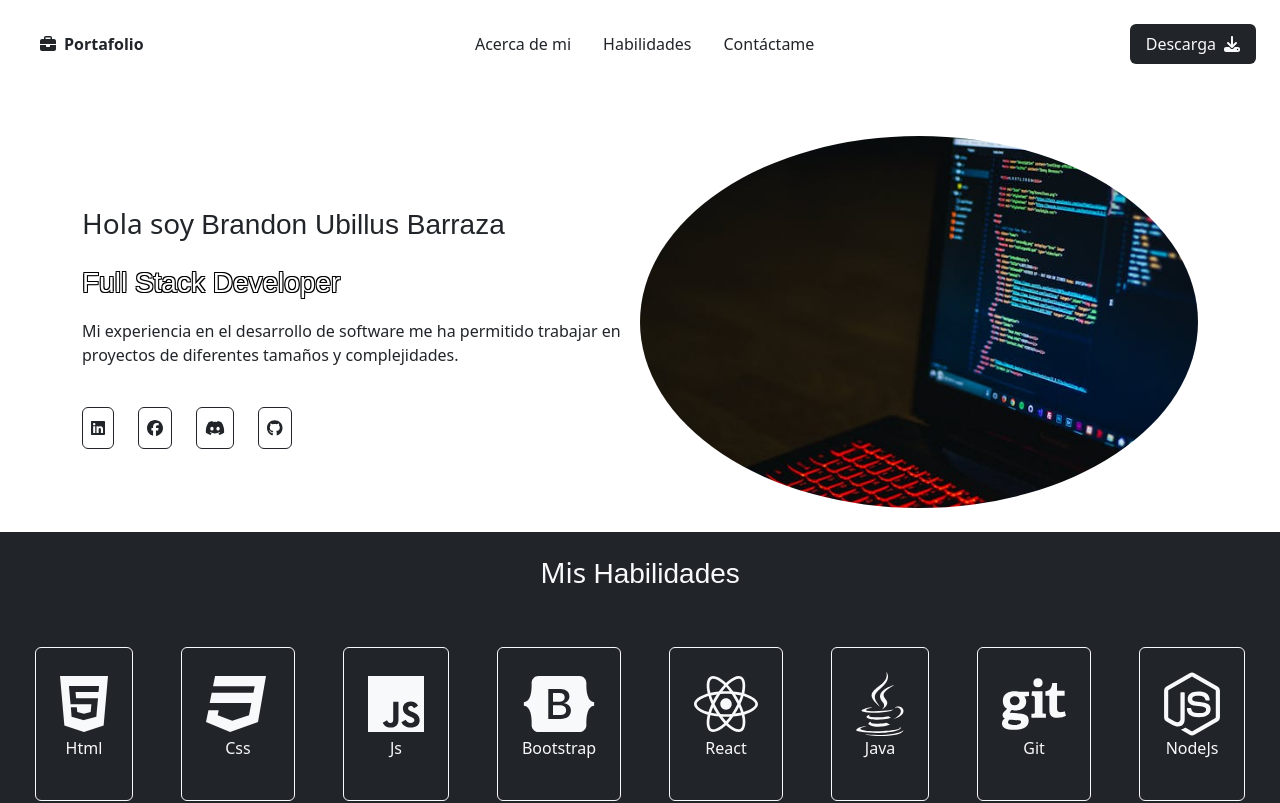
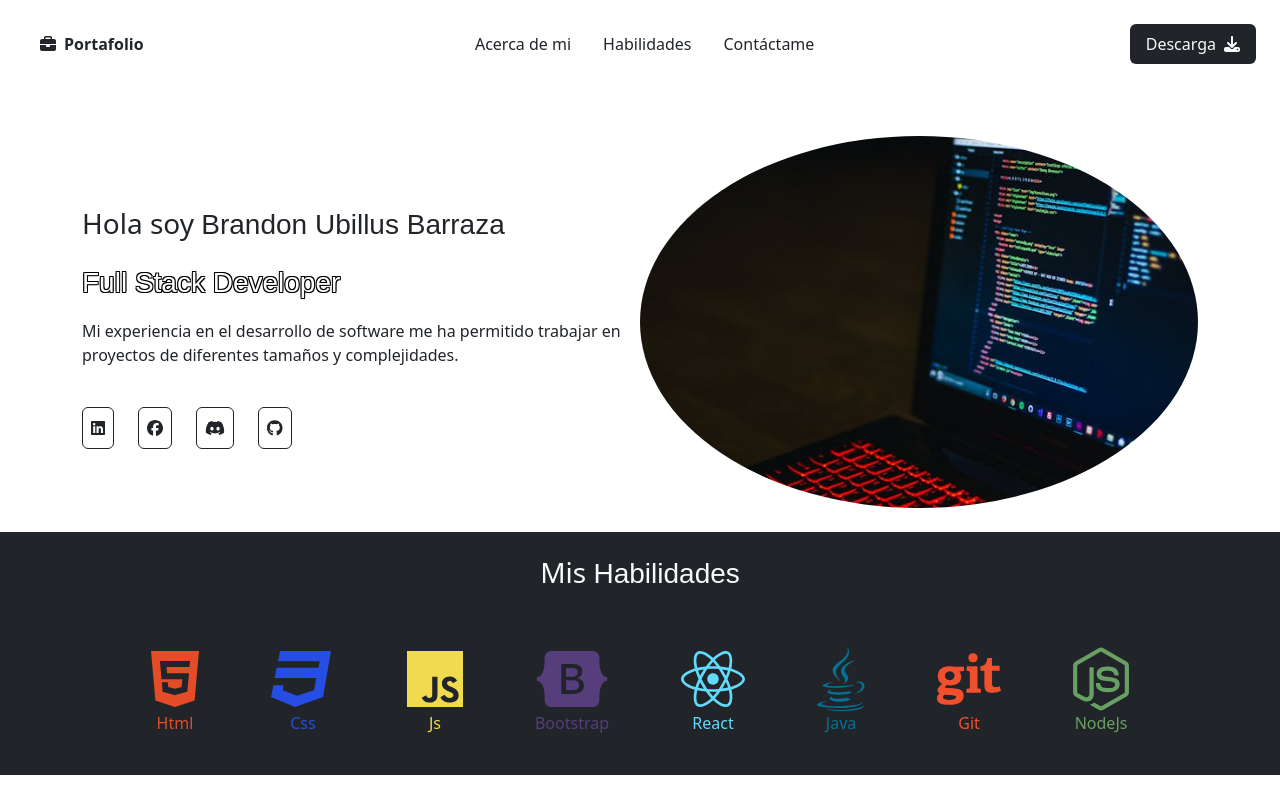
Before and after one commit to Brandon-code96/portafolio, a React (Vite) app: page / in a window 1280 px wide. Shown: the top 803 px of the page. Built offline with nearby package versions, Linux system fonts and the light colour scheme; a web font is replaced by a local one.

Commit message:
chore: Actualizar importaciones de Icon y añadir animaciones

```diff
--- a/src/components/Footer.jsx
+++ b/src/components/Footer.jsx
@@ -1,16 +1,15 @@
-import { faBootstrap, faReact} from "@fortawesome/free-brands-svg-icons";
-
-import Icon from "./Icon"
+import Icon from "./icons/Icon";
+import { mySkills } from "./icons/skills"
 
 const icons = {
-    react: <Icon icon={faReact}/>,
-    bootstrap: <Icon icon={faBootstrap}/>,
+  react:      <Icon icon={mySkills.react.icon} color={mySkills.react.color}/>,
+  bootstrap:  <Icon icon={mySkills.bootstrap.icon} color={mySkills.bootstrap.color}/>
 }
 
 function Footer ()  {
   return (
     <footer className="bg-dark container mw-100 text-light d-flex justify-content-around p-4">
-        <h3>Echo con {icons.react} y {icons.bootstrap}</h3>
+        <h3>Hecho con {icons.react} y {icons.bootstrap}</h3>
         <p>© 2024 - Brandon Ubillus</p>
     </footer>
   )
--- a/src/components/Form.jsx
+++ b/src/components/Form.jsx
@@ -1,16 +1,8 @@
-import { faFacebook, faLinkedin, faDiscord, faGithub} from "@fortawesome/free-brands-svg-icons";
-import Icon from "./Icon"
-
-const socialLinks = {
-  linkedin: <Icon icon={faLinkedin} url={'https://www.linkedin.com'}/>,
-  facebook: <Icon icon={faFacebook}/>,
-  discord: <Icon icon={faDiscord}/>,
-  gitHub: <Icon icon={faGithub}/>
-}
-const keys = Object.keys(socialLinks);
-
+import Icon from "./icons/Icon";
+import { socialLinks } from "./icons/socialLinks";
 
 function Form() {
+  const socialKeys = Object.keys(socialLinks);
   return (
     <section id="contact" className="contact my-5">
       <div className="container w-75">
@@ -32,10 +24,10 @@ function Form() {
             <div className="d-flex justify-content-between">
               <button type="submit" className="btn btn-dark">Contáctame</button>
 
-              {keys.map((key) => (
-                <a key={key} href={socialLinks[key].props.url || '#'}
+              {socialKeys.map((key) => (
+                <a key={key} href={socialLinks[key].url}
                 className="text-dark border border-dark p-2 rounded">
-                  {socialLinks[key]}
+                  <Icon icon={socialLinks[key].icon}/>
                 </a>
               ))}
 
--- a/src/components/NavBar.jsx
+++ b/src/components/NavBar.jsx
@@ -1,6 +1,6 @@
 import 'bootstrap/dist/css/bootstrap.min.css';
 import { faBriefcase, faDownload } from '@fortawesome/free-solid-svg-icons';
-import Icon from './Icon';
+import Icon from './icons/Icon';
 
 
 function NavBar() {
--- a/src/components/Proyects.jsx
+++ b/src/components/Proyects.jsx
@@ -1,5 +1,5 @@
 import { faLink } from "@fortawesome/free-solid-svg-icons"
-import Icon from "./Icon"
+import Icon from "./icons/Icon"
 
 const projects = [
   {
--- a/src/components/Section.jsx
+++ b/src/components/Section.jsx
@@ -1,16 +1,9 @@
-import { faFacebook, faLinkedin, faDiscord, faGithub} from "@fortawesome/free-brands-svg-icons";
-import Icon from "./Icon"
 import Image from '../assets/images/programando.jpg'
+import Icon from './icons/Icon';
+import { socialLinks } from './icons/socialLinks';
 
-const Section = () => {
-
-  const socialLinks = {
-    linkedin: <Icon icon={faLinkedin} url={'https://www.linkedin.com'}/>,
-    facebook: <Icon icon={faFacebook}/>,
-    discord: <Icon icon={faDiscord}/>,
-    gitHub: <Icon icon={faGithub}/>
-  }
-  const keys = Object.keys(socialLinks);
+function Section() {
+  const linkKeys = Object.keys(socialLinks);
 
   return (
     <main className="container d-flex align-items-center pt-4">
@@ -24,10 +17,13 @@ const Section = () => {
           </p>
         </div>
         <div className="mt-4 d-flex">
-          {keys.map((key) => (
-            <a key={key} href={socialLinks[key].props.url || '#'}
-            className="text-dark border border-dark p-2 me-4 rounded">
-              {socialLinks[key]}
+          {linkKeys.map((key) => (
+            <a
+              key={key}
+              href={socialLinks[key].url}
+              target='_blank'
+              className="text-dark border border-dark p-2 me-4 rounded">
+              <Icon icon={socialLinks[key].icon}/>
             </a>
           ))}
         </div>
@@ -35,8 +31,6 @@ const Section = () => {
       <img src={Image} alt="Hombre programando" className="rounded-circle w-50"/>
     </main>
   )
-
-
 }
 
 export default Section
--- a/src/components/Skills.jsx
+++ b/src/components/Skills.jsx
@@ -1,28 +1,34 @@
-import { faHtml5, faCss3, faJs, faBootstrap, faReact, faJava, faGit, faNodeJs} from "@fortawesome/free-brands-svg-icons";
+import { useState } from "react";
 
-import Icon from "./Icon"
+import Icon from "./icons/Icon"
+import { mySkills } from "./icons/skills";
 
-const Skills = () => {
+function Skills() {
 
-  const mySkills = {
-    html : <Icon icon={faHtml5} size='4x' />,
-    css : <Icon icon={faCss3} size='4x'/>,
-    js : <Icon icon={faJs} size='4x' />,
-    bootstrap : <Icon icon={faBootstrap} size='4x' />,
-    react : <Icon icon={faReact} size='4x' />,
-    java : <Icon icon={faJava} size='4x' />,
-    git : <Icon icon={faGit} size='4x' />,
-    nodeJs : <Icon icon={faNodeJs} size='4x' />
-  }
+  const skillKeys = Object.keys(mySkills)
+
+  const [hoveredSkill, setHoveredSkill] = useState(null)
 
   return (
     <div className="container mt-4 bg-dark mw-100">
       <h3 className="text-center text-light py-4">Mis <span className="myName"> Habilidades </span></h3>
       <div className="row justify-content-center">
-        {Object.keys(mySkills).map((key)=> (
-          <div key={key} className="text-light col-auto d-flex flex-column align-items-center border border-light m-4 p-4 rounded">
-            {mySkills[key]}
-            <p>{key.charAt(0).toUpperCase() + key.slice(1)}</p>
+        {skillKeys.map((key)=> (
+          <div
+            key={key}
+            className="text-light col-auto d-flex flex-column align-items-center m-4"
+            onMouseEnter={()=> setHoveredSkill(key)}
+            onMouseLeave={()=> setHoveredSkill(null)}
+          >
+            <Icon
+              icon={mySkills[key].icon}
+              size='4x'
+              color={mySkills[key].color}
+              beat={hoveredSkill === key}
+            />
+            <p style={{color: mySkills[key].color}} >
+              {key.charAt(0).toUpperCase() + key.slice(1)}
+            </p>
           </div>
         ))}
       </div>
--- a/src/components/Icon.jsx
+++ b/src/components/icons/Icon.jsx
@@ -1,15 +1,16 @@
 import { FontAwesomeIcon } from '@fortawesome/react-fontawesome'
+
 import PropTypes from 'prop-types';
 
-function Icon ({ icon, url, size, color })  {
-  return <FontAwesomeIcon icon={icon} url={url} size={size} color={color} />
+function Icon ({ icon, url, size, color, beat })  {
+  return <FontAwesomeIcon icon={icon} url={url} size={size} color={color} beat={beat}  />
 }
-
 export default Icon;
 
 Icon.propTypes = {
     icon: PropTypes.object.isRequired,
     url: PropTypes.string,
     size: PropTypes.string,
-    color: PropTypes.string
+    color: PropTypes.string,
+    beat: PropTypes.bool
 };
--- /dev/null
+++ b/src/components/icons/skills.js
@@ -0,0 +1,12 @@
+import { faHtml5, faCss3, faJs, faBootstrap, faReact, faJava, faGit, faNodeJs} from "@fortawesome/free-brands-svg-icons";
+
+export const mySkills = {
+    html:       { icon: faHtml5, color: '#e34c26' },
+    css:        { icon: faCss3, color: '#264de4' },
+    js:         { icon: faJs, color: '#f0db4f' },
+    bootstrap:  { icon: faBootstrap, color: '#563d7c' },
+    react:      { icon: faReact, color: '#61dafb' },
+    java:       { icon: faJava, color: '#007396' },
+    git:        { icon: faGit, color: '#f1502f' },
+    nodeJs:     { icon: faNodeJs, color: '#68a063' }
+}
--- /dev/null
+++ b/src/components/icons/socialLinks.js
@@ -0,0 +1,8 @@
+import { faFacebook, faLinkedin, faDiscord, faGithub } from "@fortawesome/free-brands-svg-icons";
+
+export const socialLinks = {
+    linkedin: {icon: faLinkedin, url: 'https://www.linkedin.com/in/brandon-ubillus-barraza-ba5364130/'},
+    facebook: {icon: faFacebook, url: 'https://www.facebook.com/brandon.ubillusbarraza/'},
+    discord:  {icon: faDiscord, url: '#'},
+    gitHub:   {icon: faGithub, url: 'https://github.com/Brandon-code96'},
+}
```
